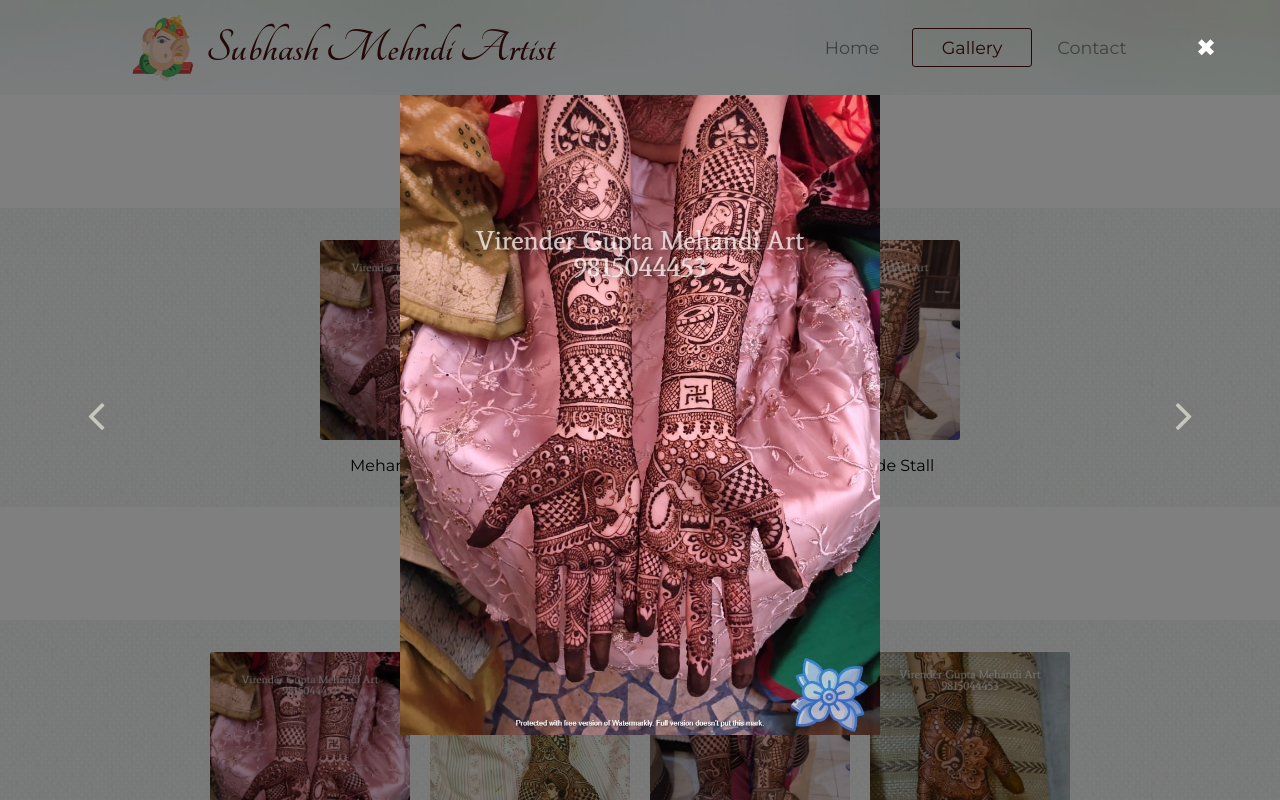
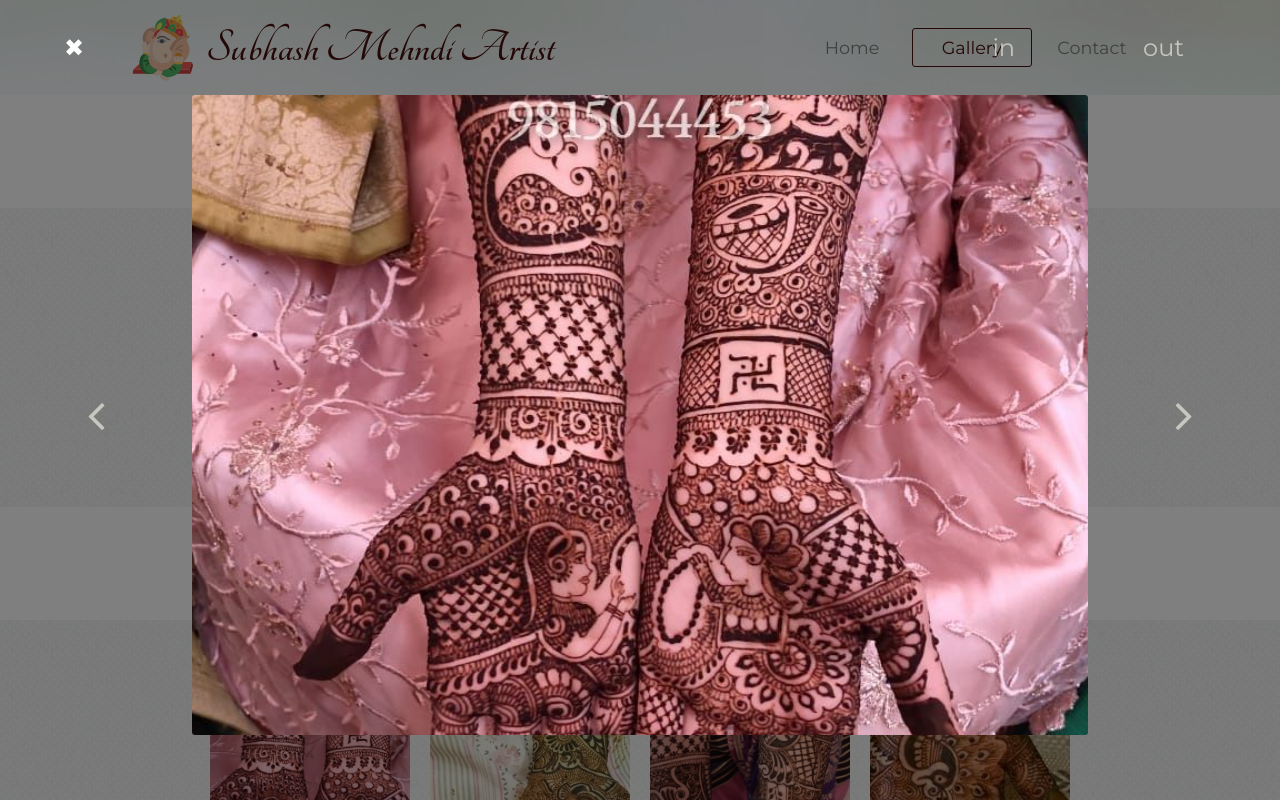
Before and after one commit to Rahul987725800/subhash-mehndi, a Next.js app: page /gallery in a window 1280 px wide. Both pictures are taken after a click on the element 310 px from the left and 752 px from the top of the page. Shown: the top 800 px of the page. Built offline with nearby package versions, Linux system fonts and the light colour scheme.

Commit message:
buttons done

```diff
--- a/components/CustomImage.js
+++ b/components/CustomImage.js
@@ -14,6 +14,7 @@ function CustomImage({
   cursor = 'pointer',
   imageQuality = 1,
   loading = 'lazy',
+  scale = 1,
 }) {
   const [hovered, setHovered] = useState(false);
   const mouseEvents = () => {
@@ -35,6 +36,7 @@ function CustomImage({
         height,
         width,
         cursor,
+        transform: `scale(${scale})`,
       }}
     >
       <Image
@@ -47,6 +49,7 @@ function CustomImage({
         draggable={false}
         loading={loading}
         quality={imageQuality}
+
         // so it loads before img
       />
 
--- a/components/CustomImage.module.scss
+++ b/components/CustomImage.module.scss
@@ -6,6 +6,7 @@
   .main {
     transition: transform 300ms ease;
     z-index: 2;
+    transform: scale(2);
   }
 
   .loader {
--- a/pages/gallery/DesktopImageView/DesktopImageView.js
+++ b/pages/gallery/DesktopImageView/DesktopImageView.js
@@ -143,12 +143,17 @@ function DesktopImageView({
       style={{
         cursor: cursorType,
       }}
-      {...handlers}
     >
-      <div onClick={closeImageView} className={styles.closeButton}>
+      <div
+        onClick={closeImageView}
+        className={[styles.button, styles.close].join(' ')}
+      >
         &#10006;
       </div>
-
+      <div className={[styles.button, styles.zoom].join(' ')}>
+        <div className={styles.in}>in</div>
+        <div className={styles.out}>out</div>
+      </div>
       <div className={styles.imageGrid}>
         <div
           className={styles.arrow}
@@ -172,7 +177,7 @@ function DesktopImageView({
                   height="80vh"
                   width="70vw"
                   imageFit="contain"
-                  cursor="initial"
+                  cursor="inherit"
                   imageQuality={100}
                   loading={imageLoadingSpeeds[i]}
                 />
--- a/pages/gallery/DesktopImageView/DesktopImageView.module.scss
+++ b/pages/gallery/DesktopImageView/DesktopImageView.module.scss
@@ -8,23 +8,42 @@
   user-select: none;
   background-color: rgba(0, 0, 0, 0.5);
 
-  .closeButton {
+  .button {
     height: 95px;
-    padding: 0 4rem;
+
     position: absolute;
-    width: 100%;
+
     // border: 1px solid red;
     display: flex;
     align-items: center;
-    justify-content: flex-end;
     color: var(--color-silver);
     font-size: 1.5rem;
+    cursor: pointer;
 
-    &:hover {
-      cursor: pointer;
-      color: white;
+    &.close {
+      padding: 0 4rem;
+      left: 0;
+      &:hover {
+        color: white;
+      }
+    }
+    &.zoom {
+      right: 2rem;
+      align-items: stretch;
+
+      .in,
+      .out {
+        display: grid;
+        place-content: center;
+        padding: 0 4rem;
+        // border: 1px solid blue;
+        &:hover {
+          color: white;
+        }
+      }
     }
   }
+
   .imageGrid {
     display: flex;
     margin-top: 95px;
```
